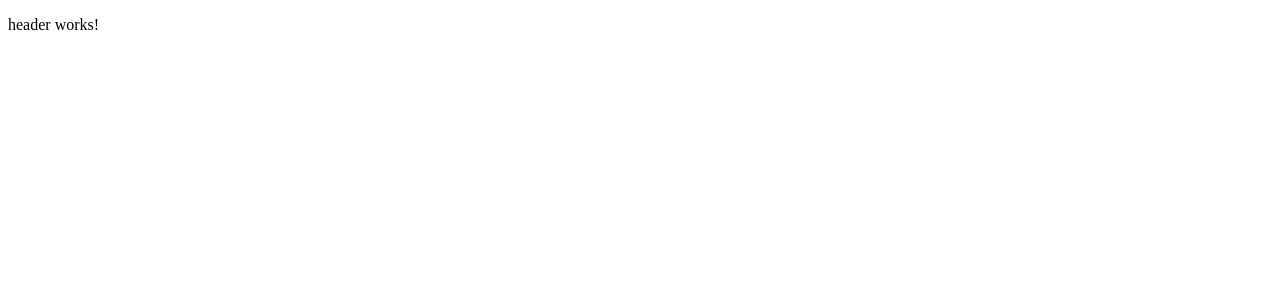
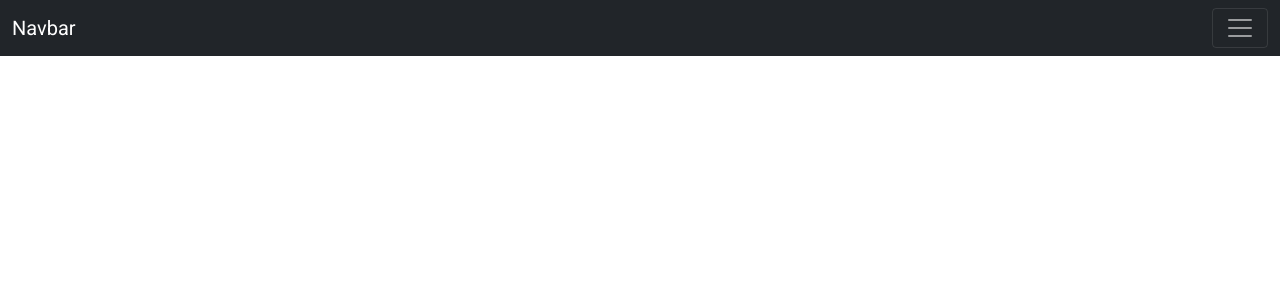
Before and after one commit to nmeesala/eKids3, an Angular app: page / in a window 1280 px wide. Shown: the top 300 px of the page. Built offline with nearby package versions, Linux system fonts and the light colour scheme.

Commit message:
added header section to app

```diff
--- a/angular.json
+++ b/angular.json
@@ -24,6 +24,7 @@
               "src/assets"
             ],
             "styles": [
+              "./node_modules/@angular/material/prebuilt-themes/indigo-pink.css",
               "src/styles.css"
             ],
             "scripts": []
@@ -88,6 +89,7 @@
               "src/assets"
             ],
             "styles": [
+              "./node_modules/@angular/material/prebuilt-themes/indigo-pink.css",
               "src/styles.css"
             ],
             "scripts": []
@@ -119,6 +121,7 @@
           }
         }
       }
-    }},
+    }
+  },
   "defaultProject": "edkids3"
 }
--- a/package.json
+++ b/package.json
@@ -12,10 +12,12 @@
   "private": true,
   "dependencies": {
     "@angular/animations": "~9.0.2",
+    "@angular/cdk": "^9.2.4",
     "@angular/common": "~9.0.2",
     "@angular/compiler": "~9.0.2",
     "@angular/core": "~9.0.2",
     "@angular/forms": "~9.0.2",
+    "@angular/material": "^9.2.4",
     "@angular/platform-browser": "~9.0.2",
     "@angular/platform-browser-dynamic": "~9.0.2",
     "@angular/router": "~9.0.2",
--- a/src/app/header/header.component.html
+++ b/src/app/header/header.component.html
@@ -1 +1,33 @@
-<p>header works!</p>
+<nav class="navbar navbar-dark bg-dark">
+    <div class="container-fluid">
+      <a class="navbar-brand" href="#">Navbar</a>
+      <button class="navbar-toggler" type="button" data-bs-toggle="collapse" data-bs-target="#navbarNav" aria-controls="navbarNav" aria-expanded="false" aria-label="Toggle navigation">
+        <span class="navbar-toggler-icon"></span>
+      </button>
+      <div class="collapse navbar-collapse" id="navbarNav">
+        <ul class="navbar-nav">
+          <li class="nav-item">
+            <a class="nav-link active" aria-current="page" href="#">Home</a>
+          </li>
+          <li class="nav-item">
+            <a class="nav-link" href="#">Features</a>
+          </li>
+          <li class="nav-item">
+            <a class="nav-link" href="#">Pricing</a>
+          </li>
+          <li class="nav-item">
+            <a class="nav-link disabled" href="#" tabindex="-1" aria-disabled="true">Disabled</a>
+          </li>
+        </ul>
+      </div>
+    </div>
+  </nav>
+
+  <!-- <div class="card" style="width: 18rem;">
+    <img src="..." class="card-img-top" alt="...">
+    <div class="card-body">
+      <h5 class="card-title">Card title</h5>
+      <p class="card-text">Some quick example text to build on the card title and make up the bulk of the card's content.</p>
+      <a href="#" class="btn btn-primary">Go somewhere</a>
+    </div>
+  </div> -->
--- a/src/index.html
+++ b/src/index.html
@@ -6,8 +6,13 @@
   <base href="/">
   <meta name="viewport" content="width=device-width, initial-scale=1">
   <link rel="icon" type="image/x-icon" href="favicon.ico">
+  <link href="https://fonts.googleapis.com/css?family=Roboto:300,400,500&display=swap" rel="stylesheet">
+  <link href="https://fonts.googleapis.com/icon?family=Material+Icons" rel="stylesheet">
 </head>
-<body>
+<link href="https://cdn.jsdelivr.net/npm/bootstrap@5.0.2/dist/css/bootstrap.min.css" rel="stylesheet" integrity="sha384-EVSTQN3/azprG1Anm3QDgpJLIm9Nao0Yz1ztcQTwFspd3yD65VohhpuuCOmLASjC" crossorigin="anonymous">
+<!-- JavaScript Bundle with Popper -->
+<script src="https://cdn.jsdelivr.net/npm/bootstrap@5.0.2/dist/js/bootstrap.bundle.min.js" integrity="sha384-MrcW6ZMFYlzcLA8Nl+NtUVF0sA7MsXsP1UyJoMp4YLEuNSfAP+JcXn/tWtIaxVXM" crossorigin="anonymous"></script>
+<body class="mat-typography">
   <app-root></app-root>
 </body>
 </html>
--- a/src/styles.css
+++ b/src/styles.css
@@ -1 +1,4 @@
 /* You can add global styles to this file, and also import other style files */
+
+html, body { height: 100%; }
+body { margin: 0; font-family: Roboto, "Helvetica Neue", sans-serif; }
```
Also changed, not shown: src/app/app.module.ts (+10 -1 lines), 1 other file (tests, documents, lock files or other folders).
